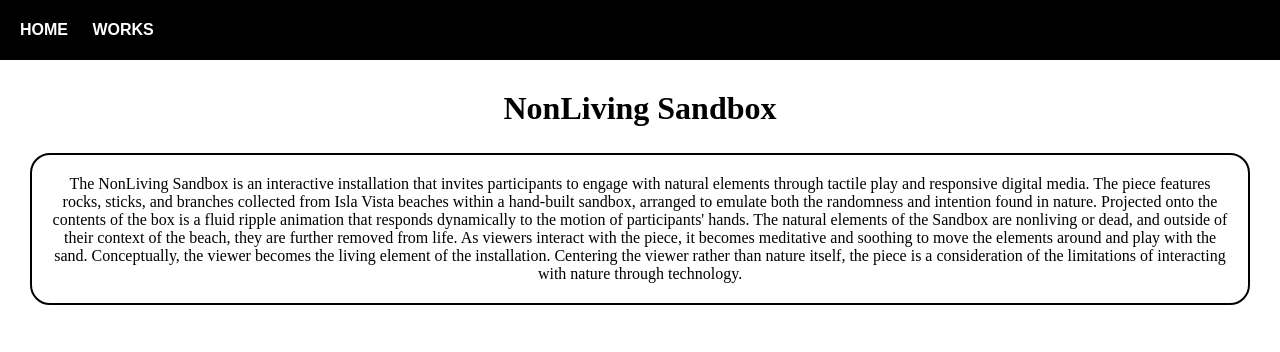
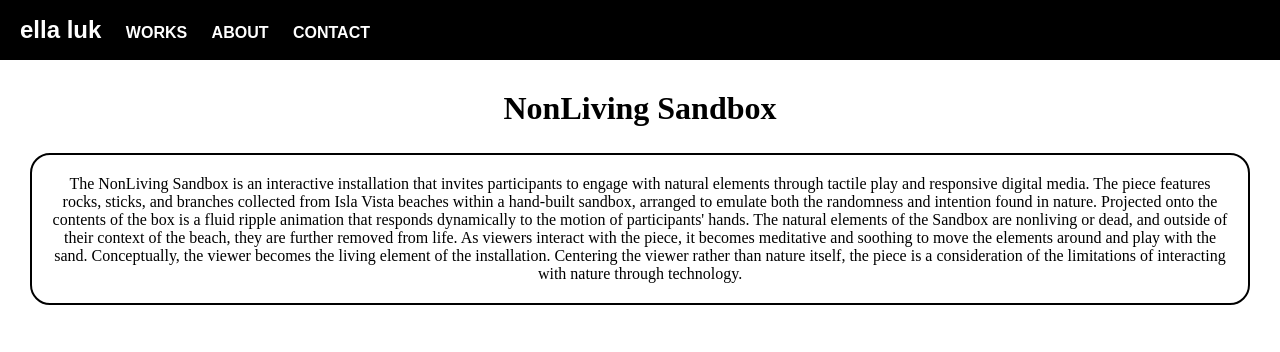
Before and after one commit to ella-luk/ella-luk.github.io-portfolio, a plain HTML site: page nonliving-sandbox.html in a window 1280 px wide. Shown: the top 352 px of the page. Drawn offline with Linux system fonts and the light colour scheme.

Commit message:
Update nonliving-sandbox.html

```diff
--- a/nonliving-sandbox.html
+++ b/nonliving-sandbox.html
@@ -34,6 +34,11 @@ nav a {
   font-weight: bold;
 }
 
+nav a.brand {
+    font-size: 24px;
+    font-weight: bold;
+    text-transform: none; /* Don't force uppercase */
+}
 
 footer {
   padding: 50px;
@@ -93,8 +98,10 @@ p {
 <body>
   <header>
   <nav>
-    <a href="index.html">HOME</a>
-    <a href="works.html">WORKS</a>
+    <a href="index.html" class="brand">ella luk</a>
+      <a href="works.html">WORKS</a>
+      <a href="about.html">ABOUT</a>
+      <a href="contact.html">CONTACT</a>
   </nav>
 </header>
 <h1>NonLiving Sandbox</h1>
```
